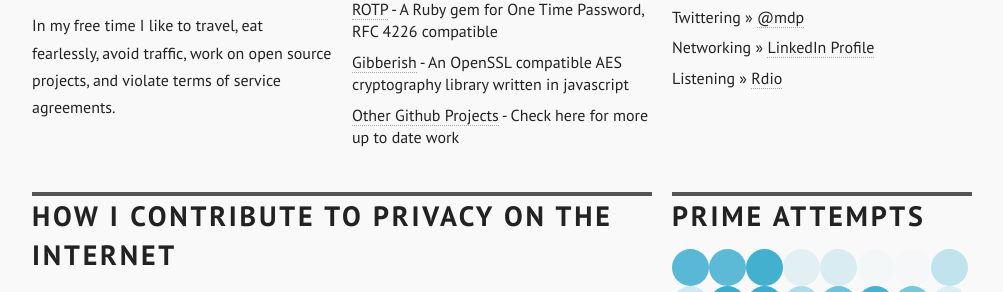
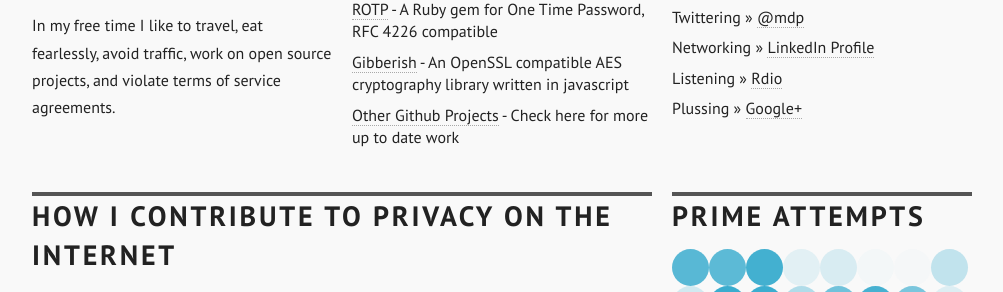
Before and after one commit to mdp/mdp.github.io, a Jekyll site: the page built from index.html, in a window 1280 px wide. Shown: the part 285-577 px from the top of the page, without its empty margins (128-1131 px from the left). Built offline with Jekyll 4.4.1, drawn with Linux system fonts in a browser that asks for light colours; nearby versions of some CDN libraries; Markdown is read by kramdown in place of the engine named in the settings.

Commit message:
Google Plus link

```diff
--- a/index.html
+++ b/index.html
@@ -35,6 +35,7 @@ title: Mark Percival
     <li>Twittering &raquo; <a href='http://twitter.com/mdp'>@mdp</a></li>
     <li>Networking &raquo; <a href='http://linkedin.com/in/markpercival'>LinkedIn Profile</a></li>
     <li>Listening &raquo; <a href='http://rdio.com/people/mdp'>Rdio</a></li>
+    <li>Plussing &raquo; <a href='https://plus.google.com/+MarkPercival'>Google+</a></li>
     <!-- <li>Listening &raquo; <a href='http://hypem.com/markpercival'>Hype Machine</a></li>-->
   </ul>
 </div>
```
